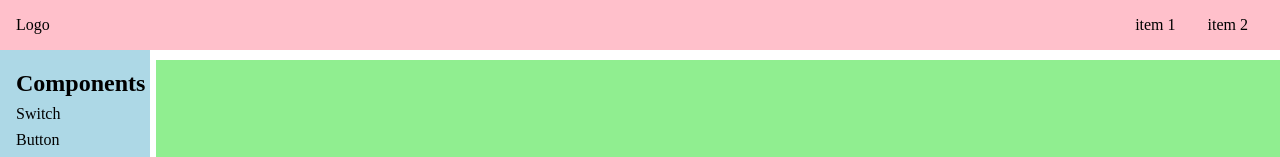
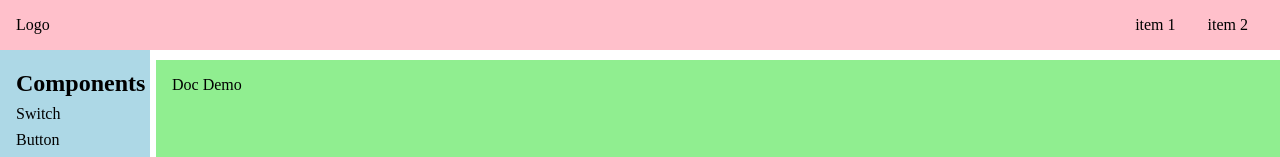
Before and after one commit to ruidashen/R-UI, a Vue app: page /#/doc in a window 1280 px wide. Shown: the top 157 px of the page. Built offline with nearby package versions, Linux system fonts and the light colour scheme.

Commit message:
finished website prototype

```diff
--- /dev/null
+++ b/src/components/ButtonDemo.vue
@@ -0,0 +1,3 @@
+<template>
+  <div>Button Demo</div>
+</template>
--- /dev/null
+++ b/src/components/DialogDemo.vue
@@ -0,0 +1,3 @@
+<template>
+  <div>Dialog Demo</div>
+</template>
--- /dev/null
+++ b/src/components/DocDemo.vue
@@ -0,0 +1,3 @@
+<template>
+  <div>Doc Demo</div>
+</template>
--- /dev/null
+++ b/src/components/TabsDemo.vue
@@ -0,0 +1,3 @@
+<template>
+  <div>Tabs Demo</div>
+</template>
```
Also changed, not shown: src/router.ts (+19 -0 lines).
